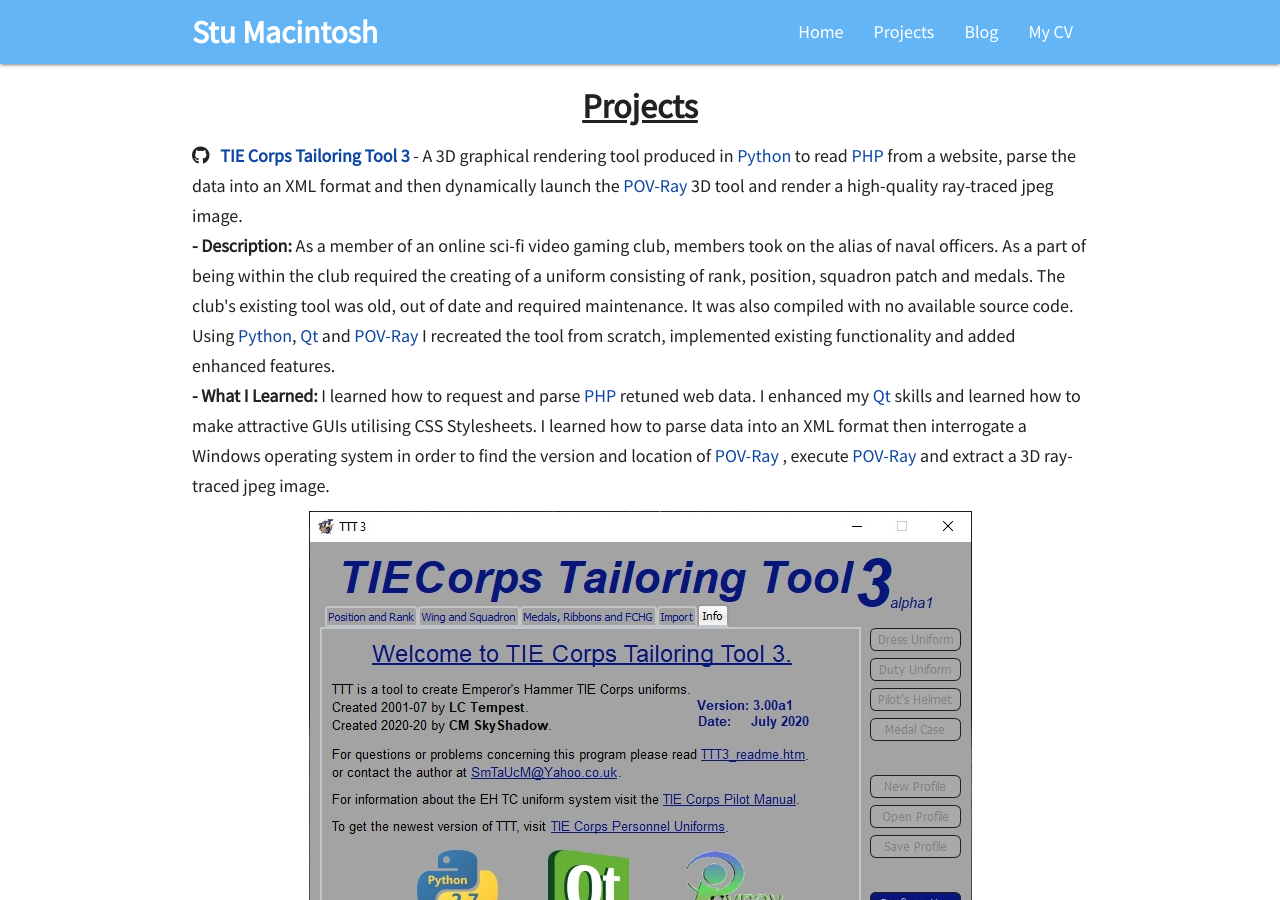
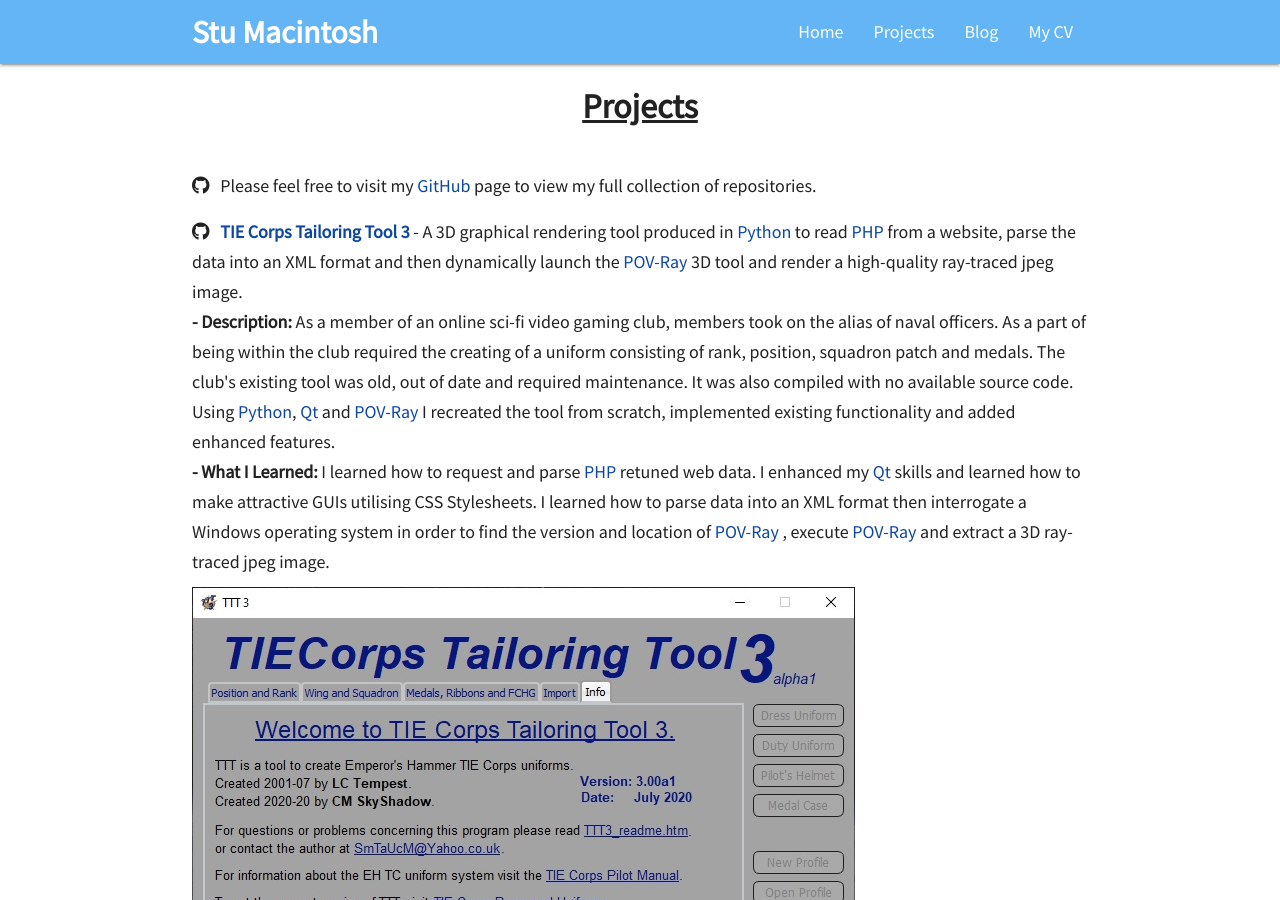
Before and after one commit to SmTaUcM/SmTaUcM.github.io, a Jekyll site: the page built from projects.html, in a window 1280 px wide and 900 px high. Built offline with Jekyll 4.4.1, drawn with Linux system fonts in a browser that asks for light colours; nearby versions of some CDN libraries.

Commit message:
projects.html - picture location formatting.

```diff
--- a/_includes/projects.html
+++ b/_includes/projects.html
@@ -5,6 +5,14 @@
     </h4>
     <div class="panel panel-default">
       <div class="panel-body">
+
+
+	  <h5>
+	      <BR>
+          <i class="fab fa-github"></i>&nbsp;&nbsp;
+          Please feel free to visit my <a href="https://github.com/SmTaUcM">GitHub</a> page to view my full collection of repositories.
+        </h5>
+
 
 
 	  <h5>
@@ -30,7 +38,7 @@
 			<div class="column">
 				<img
 				  src=" {{ site.baseurl }}img/projects/ttt3/ttt3_1.jpg"
-				  class="responsive-img center-block"
+				  class="responsive-img"
 				  id="ttt3_1"
 				  alt="TIE Corps Tailoring Tool 3 Landing Page."
 				/>
@@ -38,7 +46,7 @@
 			<div class="column">
 				<img
 				  src=" {{ site.baseurl }}img/projects/ttt3/ttt3_2.jpg"
-				  class="responsive-img center-block"
+				  class="responsive-img"
 				  id="ttt3_2"
 				  alt="TIE Corps Tailoring Tool 3 Options Page."
 				/>
@@ -46,7 +54,7 @@
 			<div class="column">
 				<img
 				  src=" {{ site.baseurl }}img/projects/ttt3/dress.png"
-				  class="responsive-img center-block"
+				  class="responsive-img"
 				  id="dress"
 				  alt="TIE Corps Tailoring Tool 3 Final Output Image."
 				/>
```
